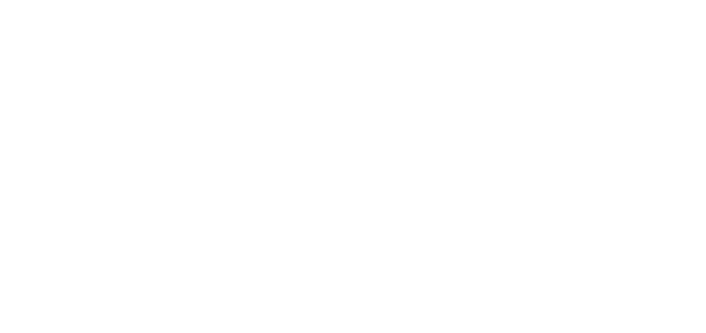
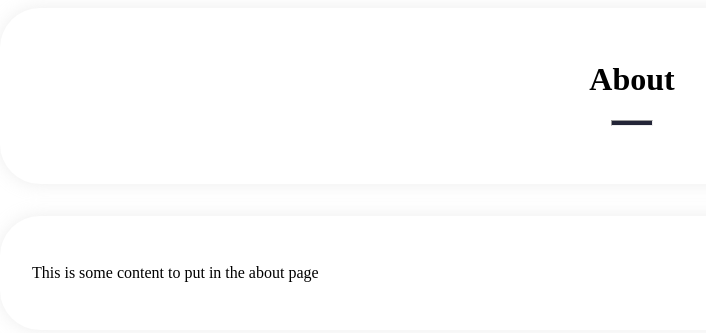
Before and after one commit to goalcc/aijs.rocks, a Gatsby site: page /about in a window 1280 px wide. Before the commit this address had no page. Shown: the whole page, without its empty margins (8-714 px from the left). Built offline with nearby package versions, Linux system fonts and the light colour scheme; Gatsby itself is replaced by a stand-in of ours; some packages are replaced by stand-ins of ours.

Commit message:
Added generic-page style and submit and about pages

```diff
--- a/gatsby-node.js
+++ b/gatsby-node.js
@@ -4,6 +4,7 @@
   const { createPage } = boundActionCreators;
 
   const blogPostTemplate = path.resolve(`src/templates/blog-post.js`);
+  const genericPageTemplate = path.resolve(`src/templates/generic-page.js`);
 
   return graphql(`{
     allMarkdownRemark(
@@ -25,6 +26,7 @@
             shortDescription
             tags
             builtBy
+            layout
           }
         }
       }
@@ -36,9 +38,16 @@
       }
       result.data.allMarkdownRemark.edges
         .forEach(({ node }) => {
+
+          // Depening on the layout in front matter choose the right template
+          let template = blogPostTemplate;
+          if (node.frontmatter.layout === "generic") {
+            template = genericPageTemplate;
+          }
+
           createPage({
             path: node.frontmatter.path,
-            component: blogPostTemplate,
+            component: template,
             context: {} // additional data can be passed via context
           });
         });
--- a/src/components/header.js
+++ b/src/components/header.js
@@ -44,9 +44,9 @@
 const Header = () => (
   <HeaderWrapper>
       <MenuList style={{textAlign:'right'}}>
-        <MenuLi><Link to="/">About</Link></MenuLi>
+        <MenuLi><Link to="/about">About</Link></MenuLi>
         <MenuLi><Link to="/">Inspire</Link></MenuLi>
-        <MenuLi><Link to="/">Submit</Link></MenuLi>
+        <MenuLi><Link to="/submit">Submit</Link></MenuLi>
       </MenuList>
       <MenuList>
         <li><a href="//twitter.com"><i className="icon-twitter" /></a></li>
--- /dev/null
+++ b/src/pages/about.md
@@ -0,0 +1,6 @@
+---
+title: "About"
+path: "/about"
+layout: "generic"
+---
+This is some content to put in the about page
--- a/src/pages/index.js
+++ b/src/pages/index.js
@@ -104,7 +104,7 @@
 
 export const pageQuery = graphql`
   query IndexQuery {
-    allMarkdownRemark(sort: { order: DESC, fields: [frontmatter___date] }) {
+    allMarkdownRemark(sort: {order: DESC, fields: [frontmatter___date]}, filter: {frontmatter: {layout: {eq: "inspire"}}}) {
       edges {
         node {
           excerpt(pruneLength: 250)
--- a/src/pages/mojifier/index.md
+++ b/src/pages/mojifier/index.md
@@ -8,6 +8,7 @@
 shortDescription: "TheMojifier is a Twitter bot which replaces peoples faces in images with emojis matching their emotion"
 tags: "API, Azure Face API"
 builtBy: "Asim Hussain"
+layout: "inspire"
 ---
 
 TheMojifier is a Twitter bot which replaces peoples faces in images with emojis matching their emotion, like so:
--- /dev/null
+++ b/src/pages/submit.md
@@ -0,0 +1,6 @@
+---
+title: "Submit"
+path: "/submit"
+layout: "generic"
+---
+This is some content to put in the about page
--- a/src/pages/tenori-off/index.md
+++ b/src/pages/tenori-off/index.md
@@ -8,6 +8,7 @@
 shortDescription: "A music sequencer written in JavaScript which uses Machine Learning to try to match drums to a synth melody you create!"
 tags: "Magenta.js, TensorFlow.js"
 builtBy: "Monica Dinculescu"
+layout: "inspire"
 ---
 
 ![Animation](./img/animation.gif)
--- /dev/null
+++ b/src/templates/generic-page.js
@@ -0,0 +1,55 @@
+import React from 'react'
+import Helmet from 'react-helmet'
+import styled from 'styled-components'
+
+const HeaderWrapper = styled.div`
+  text-align: center;
+  background: white;
+  box-shadow: 0px 0px 17px 0px rgba(194, 194, 194, 0.3);
+  padding: 32px;
+  border-radius: 40px;
+  margin-bottom: 32px;
+  hr {
+    height: 4px;
+    background: #232537;
+    width: 40px;
+    margin: auto;
+    margin-bottom: calc(1.666rem - 1px);
+  }
+`
+
+const ContentWrapper = styled.div`
+  background: white;
+  box-shadow: 0px 0px 17px 0px rgba(194, 194, 194, 0.3);
+  padding: 32px;
+  border-radius: 40px;
+  margin-bottom: 32px;
+`
+
+export default function Template({ data }) {
+  const post = data.markdownRemark
+  return (
+    <div>
+      <Helmet title={`aijs.rocks - ${post.frontmatter.title}`} />
+      <HeaderWrapper>
+        <h1>{post.frontmatter.title}</h1>
+        <hr />
+      </HeaderWrapper>
+      <ContentWrapper
+        className="blog-post-content"
+        dangerouslySetInnerHTML={{ __html: post.html }}
+      />
+    </div>
+  )
+}
+export const pageQuery = graphql`
+  query GenericPageByPath($path: String!) {
+    markdownRemark(frontmatter: { path: { eq: $path } }) {
+      html
+      frontmatter {
+        title
+      }
+    }
+  }
+`
+;
```
